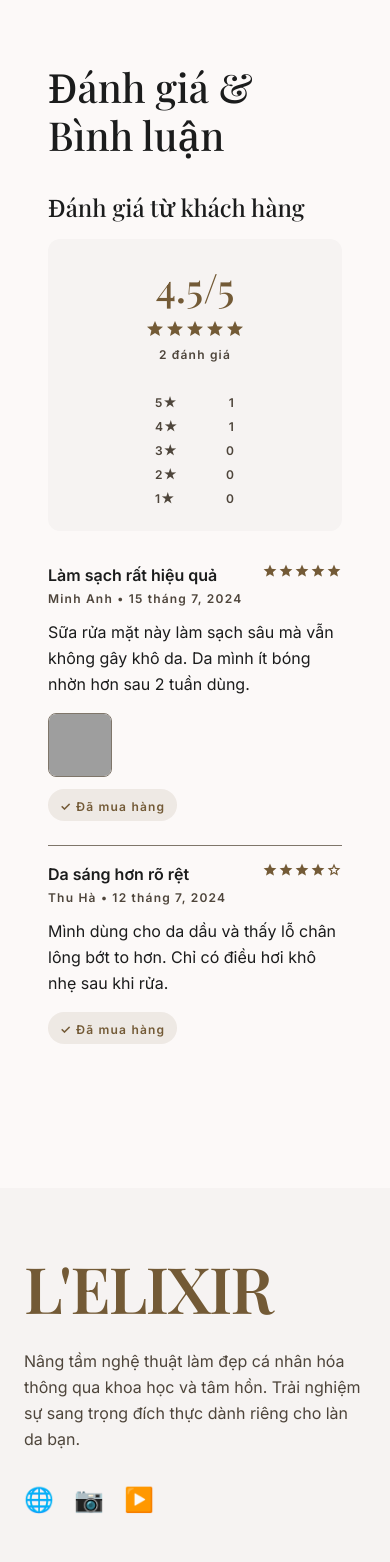
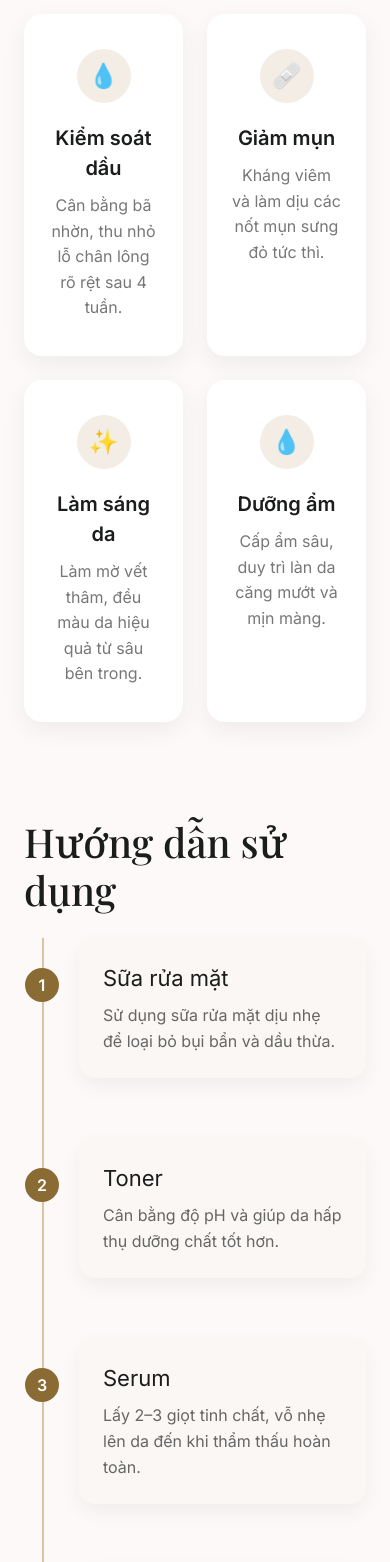
Before and after one commit to vinylph2904-art/L-ELIXIR-Cosmetic-Website, an Angular app: page /products/SP01 in a window 390 px wide. Shown: the part 1840-3402 px from the top of the page. Built offline with nearby package versions, Linux system fonts and the light colour scheme; grey boxes are pictures that could not be loaded; a web font is replaced by a local one.

Commit message:
fix id3, 7, 17, 13

```diff
--- a/src/app/pages/product-detail/product-detail.component.css
+++ b/src/app/pages/product-detail/product-detail.component.css
@@ -1,3 +1,233 @@
 :host {
   display: block;
 }
+
+.section-title{
+    text-align:center;
+    font-size:36px;
+    font-weight:700;
+    margin-bottom:50px;
+}
+
+.benefit-grid{
+    display:grid;
+    grid-template-columns:repeat(4,1fr);
+    gap:24px;
+}
+
+.benefit-card{
+
+    background:#fff;
+
+    border-radius:18px;
+
+    padding:35px 25px;
+
+    text-align:center;
+
+    box-shadow:0 8px 25px rgba(0,0,0,.06);
+
+    transition:.3s;
+}
+
+.benefit-card:hover{
+
+    transform:translateY(-5px);
+
+}
+
+.benefit-icon{
+
+    width:54px;
+
+    height:54px;
+
+    margin:auto;
+
+    border-radius:50%;
+
+    background:#f3ede5;
+
+    display:flex;
+
+    align-items:center;
+
+    justify-content:center;
+
+    font-size:24px;
+
+    margin-bottom:20px;
+
+}
+
+.benefit-card h3{
+
+    font-size:20px;
+
+    font-weight:600;
+
+    margin-bottom:10px;
+
+}
+
+.benefit-card p{
+
+    color:#777;
+
+    line-height:1.6;
+
+}
+
+.timeline{
+
+    position:relative;
+
+    width:100%;
+
+    max-width:900px;
+
+    margin:auto;
+
+}
+
+.timeline::before{
+
+    content:"";
+
+    position:absolute;
+
+    left:50%;
+
+    top:0;
+
+    bottom:0;
+
+    width:2px;
+
+    background:#d8c5a3;
+
+}
+
+.timeline-item{
+
+    width:50%;
+
+    position:relative;
+
+    margin-bottom:60px;
+
+}
+
+.timeline-item.left{
+
+    padding-right:60px;
+
+}
+
+.timeline-item.right{
+
+    margin-left:50%;
+
+    padding-left:60px;
+
+}
+
+.timeline-content{
+
+    background:#faf7f4;
+
+    border-radius:16px;
+
+    padding:24px;
+
+    box-shadow:0 8px 20px rgba(0,0,0,.05);
+
+}
+
+.timeline-number{
+
+    position:absolute;
+
+    top:30px;
+
+    width:34px;
+
+    height:34px;
+
+    border-radius:50%;
+
+    background:#8b6b34;
+
+    color:white;
+
+    display:flex;
+
+    align-items:center;
+
+    justify-content:center;
+
+    font-weight:bold;
+
+}
+
+.timeline-item.left .timeline-number{
+
+    right:-17px;
+
+}
+
+.timeline-item.right .timeline-number{
+
+    left:-17px;
+
+}
+
+.timeline-content h3{
+
+    font-size:22px;
+
+    margin-bottom:8px;
+
+}
+
+.timeline-content p{
+
+    color:#666;
+
+    line-height:1.6;
+
+}
+
+@media(max-width:768px){
+
+    .benefit-grid{
+
+        grid-template-columns:1fr 1fr;
+
+    }
+
+    .timeline::before{
+
+        left:18px;
+
+    }
+
+    .timeline-item{
+
+        width:100%;
+
+        margin-left:0!important;
+
+        padding-left:55px!important;
+
+        padding-right:0!important;
+
+    }
+
+    .timeline-number{
+
+        left:1px!important;
+
+    }
+
+}
--- a/src/app/pages/product-detail/product-detail.component.html
+++ b/src/app/pages/product-detail/product-detail.component.html
@@ -100,6 +100,87 @@
       </button>
     </div>
   </section>
+  <section class="mt-20">
+    <h2 class="font-headline-lg text-headline-lg">Hiệu quả mang lại</h2><br>
+
+    <div class="benefit-grid">
+
+      <div class="benefit-card">
+        <div class="benefit-icon">💧</div>
+        <h3>Kiểm soát dầu</h3>
+        <p>Cân bằng bã nhờn, thu nhỏ lỗ chân lông rõ rệt sau 4 tuần.</p>
+      </div>
+
+      <div class="benefit-card">
+        <div class="benefit-icon">🩹</div>
+        <h3>Giảm mụn</h3>
+        <p>Kháng viêm và làm dịu các nốt mụn sưng đỏ tức thì.</p>
+      </div>
+
+      <div class="benefit-card">
+        <div class="benefit-icon">✨</div>
+        <h3>Làm sáng da</h3>
+        <p>Làm mờ vết thâm, đều màu da hiệu quả từ sâu bên trong.</p>
+      </div>
+
+      <div class="benefit-card">
+        <div class="benefit-icon">💧</div>
+        <h3>Dưỡng ẩm</h3>
+        <p>Cấp ẩm sâu, duy trì làn da căng mướt và mịn màng.</p>
+      </div>
+
+    </div>
+  </section>
+
+  <section class="mt-24">
+
+    <h2 class="font-headline-lg text-headline-lg">Hướng dẫn sử dụng</h2><br>
+
+    <div class="timeline">
+
+      <div class="timeline-item left">
+        <div class="timeline-content">
+          <h3>Sữa rửa mặt</h3>
+          <p>Sử dụng sữa rửa mặt dịu nhẹ để loại bỏ bụi bẩn và dầu thừa.</p>
+        </div>
+        <span class="timeline-number">1</span>
+      </div>
+
+      <div class="timeline-item right">
+        <div class="timeline-content">
+          <h3>Toner</h3>
+          <p>Cân bằng độ pH và giúp da hấp thụ dưỡng chất tốt hơn.</p>
+        </div>
+        <span class="timeline-number">2</span>
+      </div>
+
+      <div class="timeline-item left">
+        <div class="timeline-content">
+          <h3>Serum</h3>
+          <p>Lấy 2–3 giọt tinh chất, vỗ nhẹ lên da đến khi thẩm thấu hoàn toàn.</p>
+        </div>
+        <span class="timeline-number">3</span>
+      </div>
+
+      <div class="timeline-item right">
+        <div class="timeline-content">
+          <h3>Kem dưỡng ẩm</h3>
+          <p>Khóa ẩm và củng cố hàng rào bảo vệ da.</p>
+        </div>
+        <span class="timeline-number">4</span>
+      </div>
+
+      <div class="timeline-item left">
+        <div class="timeline-content">
+          <h3>Kem chống nắng</h3>
+          <p>Ban ngày, thoa lượng vừa đủ và bôi lại sau mỗi 2–3 giờ.</p>
+        </div>
+        <span class="timeline-number">5</span>
+      </div>
+
+    </div>
+
+  </section>
 
   <!-- UC11: Phần đánh giá sản phẩm - chỉ giữ danh sách review và nút chuyển sang trang riêng -->
   <section class="mt-section-gap-desktop border-t border-outline pt-section-gap-desktop">
--- a/src/app/pages/product-list/product-list.component.css
+++ b/src/app/pages/product-list/product-list.component.css
@@ -1,3 +1,23 @@
 :host {
   display: block;
 }
+
+.product-layout {
+    display: flex;
+    gap: 2rem;
+}
+
+.filter-sidebar {
+    width: 320px;
+    flex-shrink: 0;
+}
+
+.product-content {
+    flex: 1;
+}
+
+@media (max-width: 1000px) {
+    .filter-sidebar {
+        width: 240px;
+    }
+}
--- a/src/app/pages/product-list/product-list.component.html
+++ b/src/app/pages/product-list/product-list.component.html
@@ -45,9 +45,9 @@
            class="w-full p-4 border border-outline rounded-lg outline-none focus:border-primary">
   </div>
 
-  <div class="flex gap-8 flex-col lg:flex-row">
+  <div class="product-layout">
     <!-- Sidebar Bộ lọc -->
-    <aside class="w-full lg:w-80 shrink-0">
+    <aside class="filter-sidebar">
       <div class="space-y-6">
         <div>
           <h4 class="font-label-md mb-3">Danh mục</h4>
@@ -77,8 +77,7 @@
     </aside>
 
     <!-- Danh sách sản phẩm -->
-    <section #productSection id="productSection" class="flex-1">
-
+  <section #productSection id="productSection" class="product-content">
       <div class="mb-6 flex flex-col sm:flex-row sm:items-center sm:justify-between gap-4">
         <span class="text-label-sm text-on-surface-variant">
           Hiển thị {{ filteredProducts.length }} sản phẩm
--- a/src/app/pages/product-list/product-list.component.ts
+++ b/src/app/pages/product-list/product-list.component.ts
@@ -63,8 +63,10 @@ export class ProductListComponent implements OnInit {
       }
 
       if (collection) {
+        const keyword = this.normalize(collection);
+
         this.filteredProducts = this.allProducts.filter(product =>
-          product.name.toLowerCase().includes(collection.toLowerCase())
+          this.normalize(product.name).includes(keyword)
         );
       }
 
@@ -76,13 +78,26 @@ export class ProductListComponent implements OnInit {
   });
 }
 
+private normalize(text: string): string {
+  return text
+    .normalize('NFD')
+    .replace(/[\u0300-\u036f]/g, '')
+    .replace(/đ/g, 'd')
+    .replace(/Đ/g, 'D')
+    .toLowerCase()
+    .trim();
+}
+
   applyFilters() {
     let results = [...this.allProducts];
 
-    // AF2: Tìm kiếm (Bỏ qua nếu rỗng)
-    if (this.searchTerm && this.searchTerm.trim() !== '') {
-      const search = this.searchTerm.toLowerCase().trim();
-      results = results.filter(p => p.name.toLowerCase().includes(search));
+    // AF2: Tìm kiếm (không phân biệt hoa/thường và dấu)
+    if (this.searchTerm.trim() !== '') {
+      const search = this.normalize(this.searchTerm);
+
+      results = results.filter(product =>
+        this.normalize(product.name).includes(search)
+      );
     }
 
     // Logic lọc Category & Skin Type
@@ -178,11 +193,7 @@ export class ProductListComponent implements OnInit {
       .toLowerCase();
 
     this.filteredProducts = this.allProducts.filter(product =>
-      product.name.toLowerCase().includes(keyword)
-    );
-
-    this.filteredProducts = this.allProducts.filter(product =>
-      product.name.toLowerCase().includes(keyword)
+      this.normalize(product.name).includes(this.normalize(keyword))
     );
   }
 }
```
